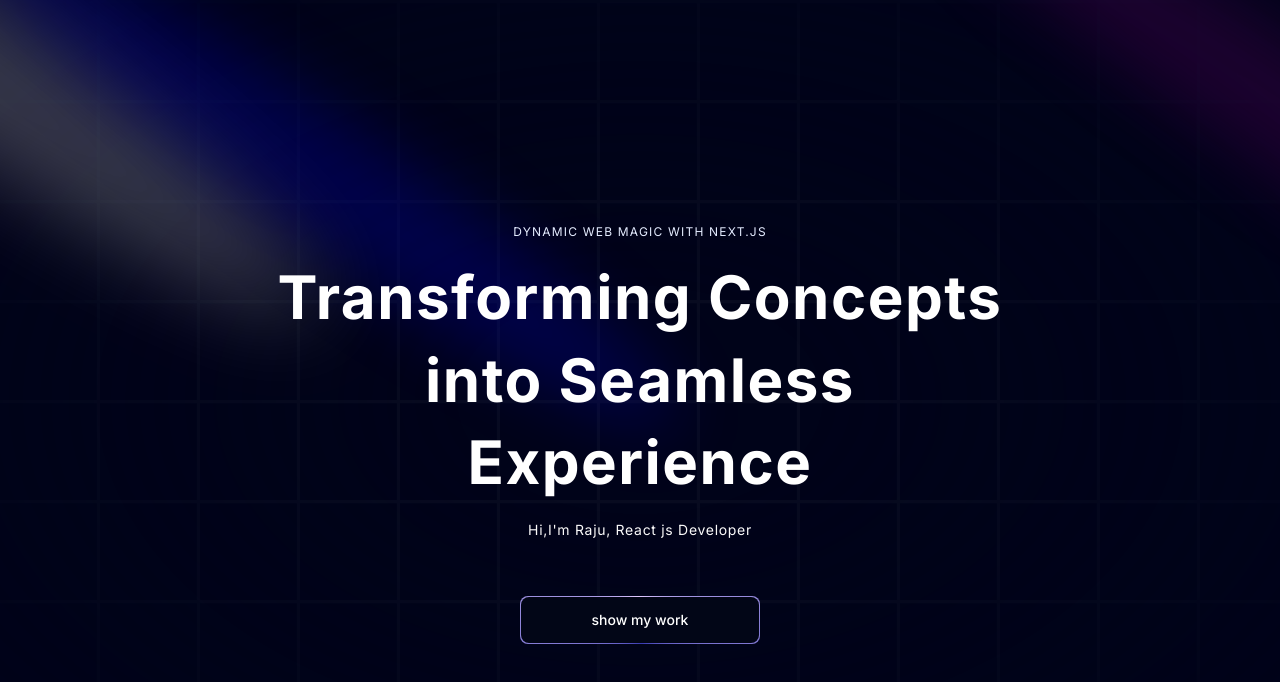
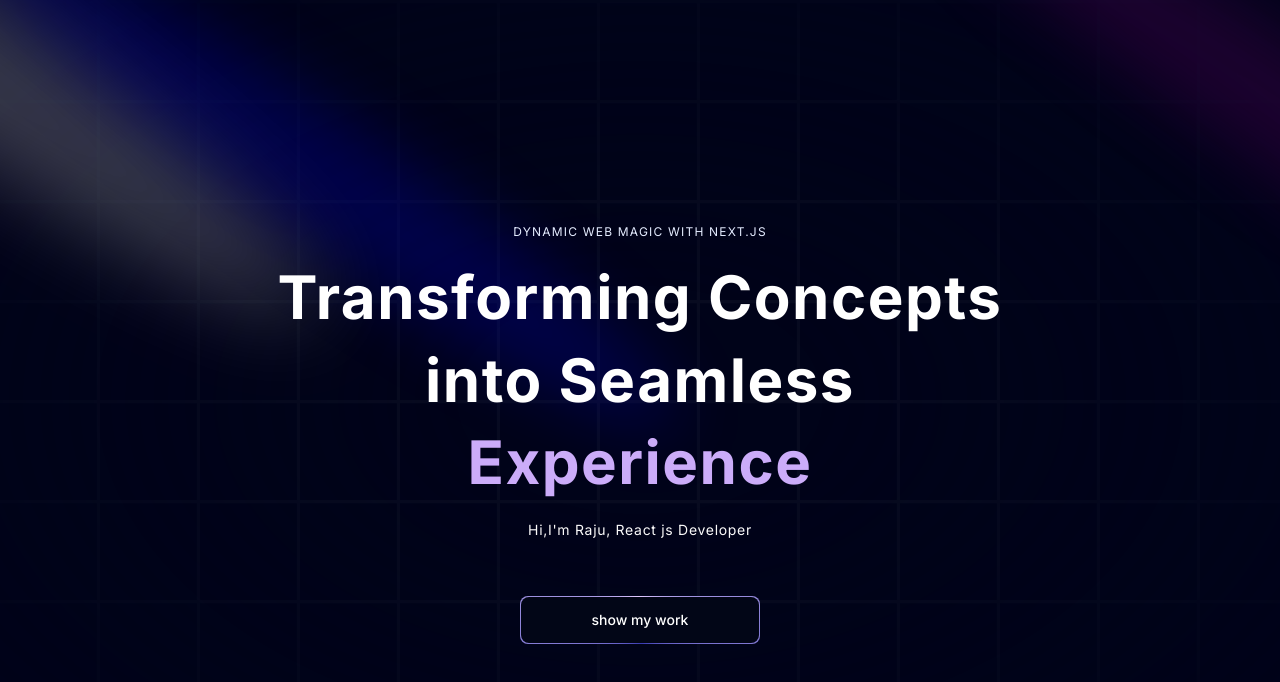
Before and after one commit to student-Raju/my-portfolio, a Next.js app: page / in a window 1280 px wide. Shown: the top 682 px of the page. Built offline with nearby package versions, Linux system fonts and the light colour scheme.

Commit message:
portfolio

```diff
--- a/components/ui/TextGenerateEffect.tsx
+++ b/components/ui/TextGenerateEffect.tsx
@@ -32,12 +32,15 @@
           return (
             <motion.span
               key={word + idx}
-              className={`${idx>3?'text-purple' :'dark:text-white text-black'}opacity-0`}
+              // change here if idx is greater than 3, change the text color to #CBACF9
+              className={` ${idx > 3 ? "text-purple" : "dark:text-white text-black"
+                } opacity-0`}
             >
               {word}{" "}
             </motion.span>
           );
         })}
+
       </motion.div>
     );
   };
```
